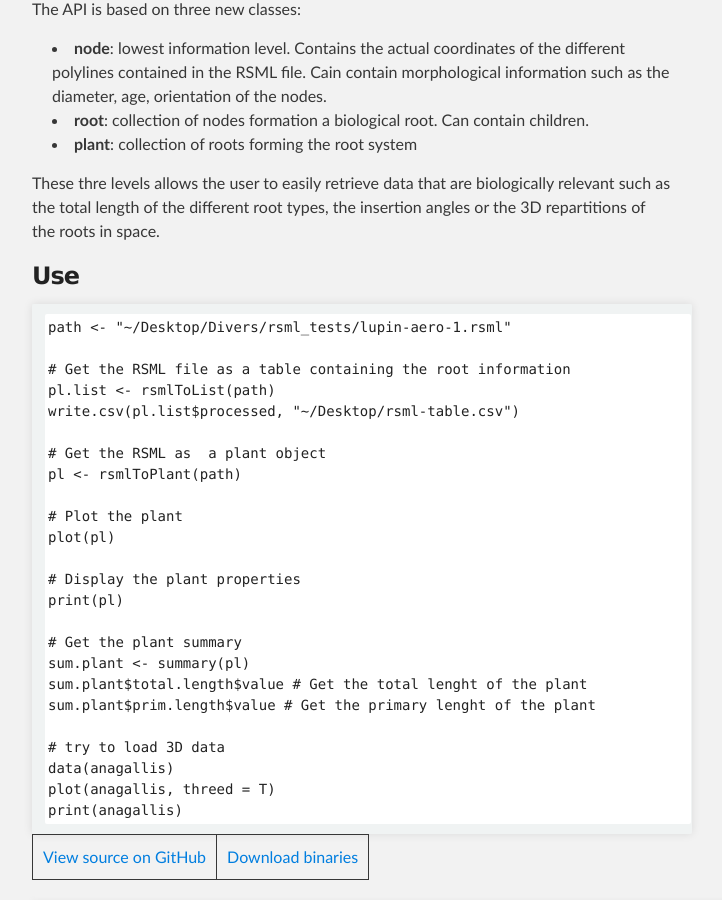
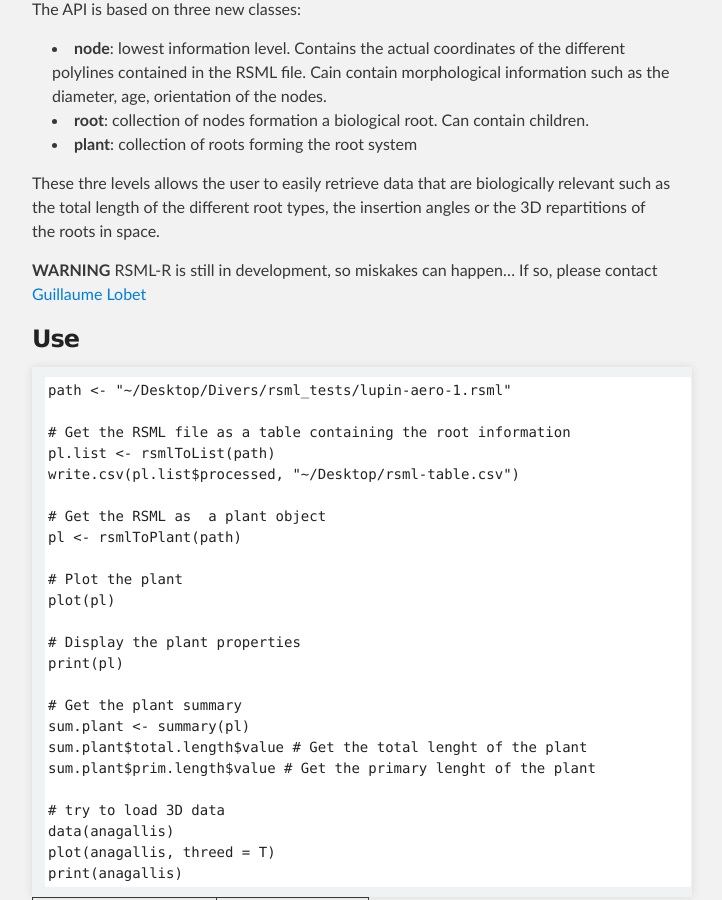
Before and after one commit to RootSystemML/RootSystemML.github.io, a Jekyll site: the page built from tools/r_rsml.md, in a window 1280 px wide and 900 px high, scrolled down 339 px. Shown: the whole window, without its empty margins (288-1010 px from the left). Built offline with Jekyll 4.4.1, drawn with Linux system fonts in a browser that asks for light colours.

Commit message:
Update r_rsml.md

```diff
--- a/tools/r_rsml.md
+++ b/tools/r_rsml.md
@@ -14,6 +14,8 @@ The API is based on three new classes:
 - **plant**: collection of roots forming the root system
 
 These thre levels allows the user to easily retrieve data that are biologically relevant such as the total length of the different root types, the insertion angles or the 3D repartitions of the roots in space.
+
+**WARNING** RSML-R is still in development, so miskakes can happen... If so, please contact [Guillaume Lobet](mailto:guillaume.lobet@ulg.ac.be)
 
 ### Use
 
```
